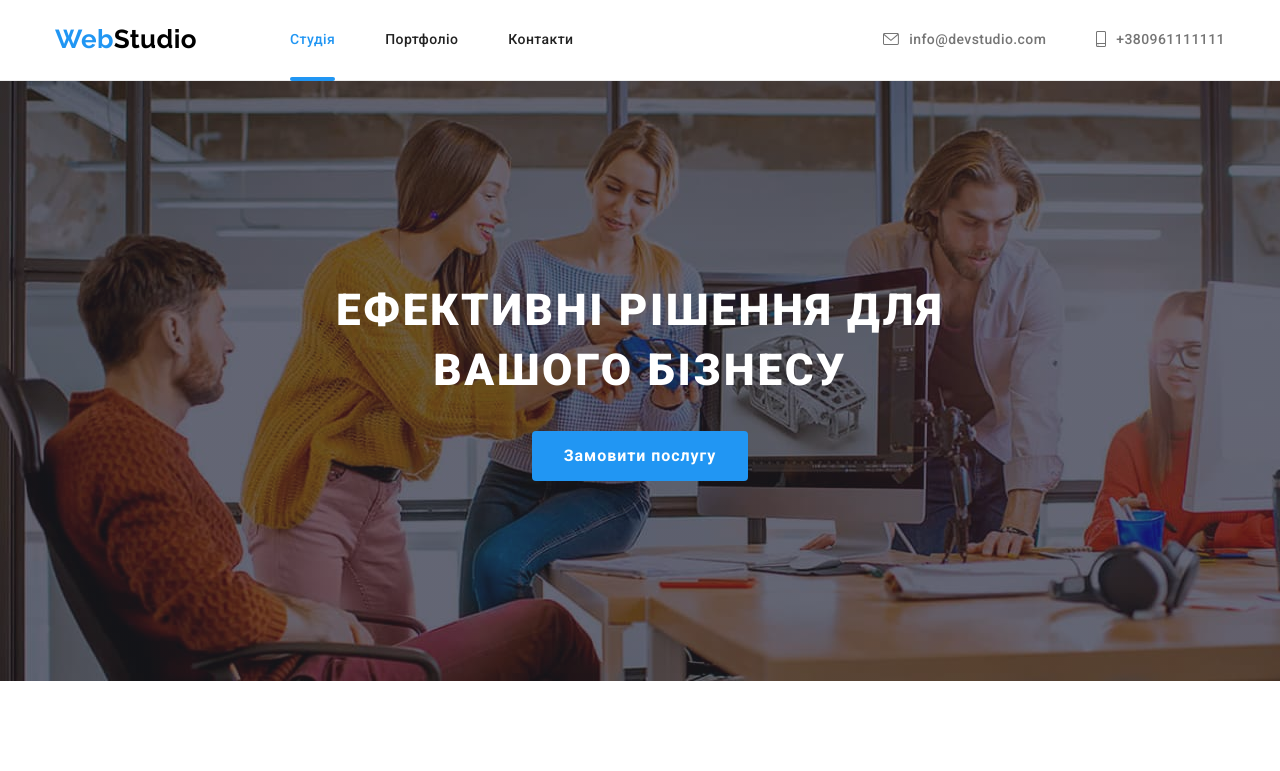
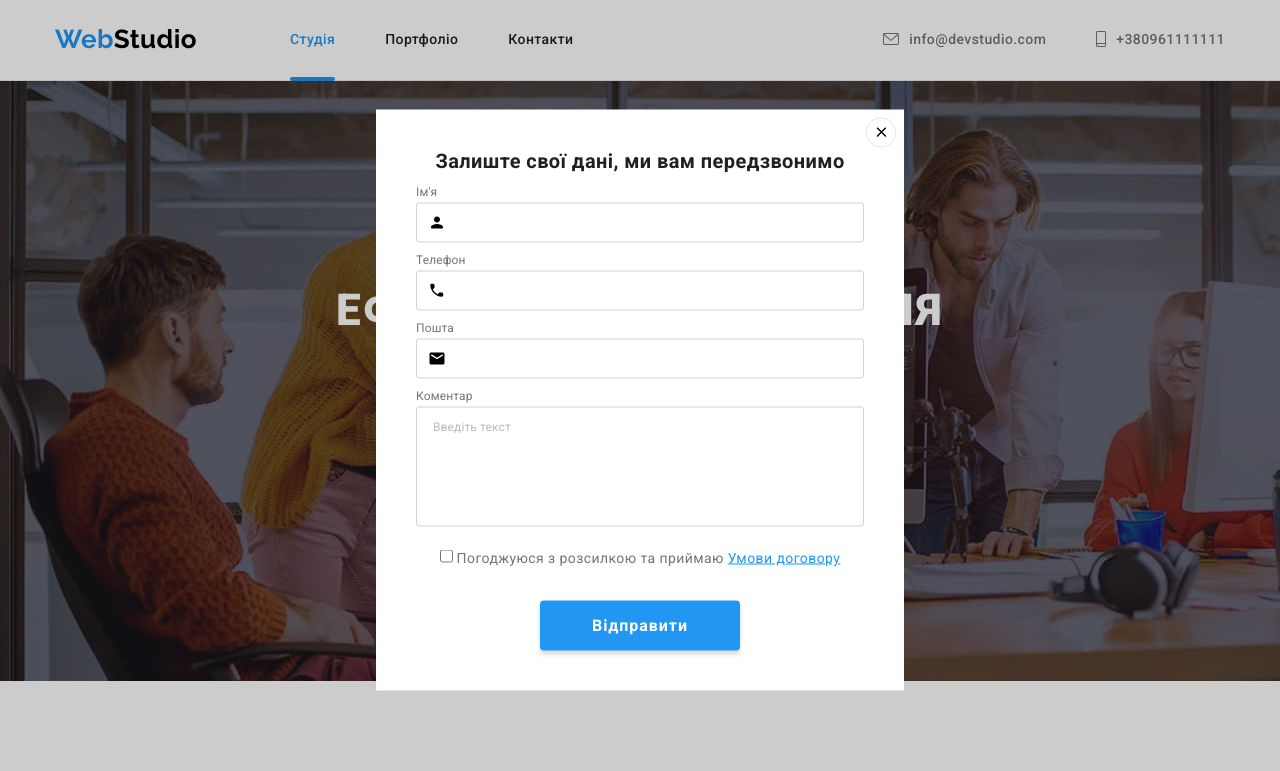
Before and after one commit to kostya3004/goit-markup-hw-06, a plain HTML site: page index.html in a window 1280 px wide. Shown: the top 771 px of the page. Drawn offline with nearby package versions, Linux system fonts and the light colour scheme.

Commit message:
halfway
footer and checkbox needed

```diff
--- a/css/styles.css
+++ b/css/styles.css
@@ -362,7 +362,7 @@ header {
     left: 50%;
     transform: translate(-50%,-50%);
 }
-.btn-close {
+.modal-form-btn-close {
     display: flex;
     justify-content: center;
     align-items: center;
@@ -375,6 +375,101 @@ header {
     border: 1px solid rgba(0, 0, 0, 0.1);
     border-radius: 50%;
 }
+.modal-form {
+    padding: 40px;
+    display: flex;
+    flex-direction: column;
+}
+.modal-form-icon-close:hover,
+.modal-form-icon-close:focus {
+    fill: var(--accent-color);
+}
+.modal-form-input {
+    display: block;
+    width: 100%;
+    height: 40px;
+    margin-bottom: 10px;
+    border: 1px solid rgba(33, 33, 33, 0.2);
+    border-radius: 4px;
+    padding-left: 42px;
+}
+.modal-form-input-label {
+    margin-bottom: 4px;
+    font-size: 12px;
+    line-height: 14px;
+    letter-spacing: 0.01em;
+    color: var(--secondary-color);
+    display: block;
+}
+.modal-form-comment {
+    display: block;
+    resize: none;
+    width: 100%;
+    height: 120px;
+    border: 1px solid rgba(33, 33, 33, 0.2);
+    border-radius: 4px;
+    margin-bottom: 20px;
+    padding: 12px 16px;
+}
+.modal-form-comment::placeholder {
+    font-size: 12px;
+    line-height: 14px;
+    letter-spacing: 0.01em;
+    color: rgba(117, 117, 117, 0.5);
+}
+.modal-form-btn-send {
+    width: 200px;
+    height: 50px;
+    font-size: 16px;
+    font-weight: 700;
+    line-height: 188%;
+    color: var(--dark-scheme-text-color);
+    background-color: var(--accent-color);
+    letter-spacing: 0.06em;
+    box-shadow: 0px 4px 4px rgba(0, 0, 0, 0.15);
+    border-radius: 4px;
+    border: none;
+    align-self: center;
+}
+.modal-form-icon {
+    position: absolute;
+    top: 50%;
+    left: 12px;
+    transform: translate(0%,-50%);
+}
+.modal-form-heading {
+    display: block;
+    font-size: 20px;
+    line-height: 23px;
+    align-self: center;
+    margin-bottom: 12px;
+}
+.modal-form-input-container {
+    position: relative;
+}
+.modal-form-input:focus + .modal-form-icon{
+    fill: var(--accent-color);
+}
+.modal-form-input:focus,
+.modal-form-comment:focus {
+    border: 1px solid var(--accent-color);
+    outline: none;
+}
+
+.modal-form-terms-checkbox {
+    display: block;
+    align-self: center;
+    margin-bottom: 30px;
+}
+.modal-form-terms-text {
+    line-height: 171%;
+    color: var(--secondary-color);
+}
+.modal-form-terms-checkbox>a {
+    line-height: 171%;
+    color: var(--accent-color);
+}
+
 /* --------------BODY ------------- */
 /* --------------FOOTER ------------- */
 footer {
--- a/index.html
+++ b/index.html
@@ -539,26 +539,80 @@
         </div>
         <form class="subscribe">
           <p class="subscribe-text">Підпишіться на розсилку</p>
-          <input class="subscribe-input" type="email" name="email" placeholder="E-mail">
+          <input
+            class="subscribe-input"
+            type="email"
+            name="email"
+            placeholder="E-mail"
+          />
           <div class="subscribe-button-block">
             <button class="subscribe-button">Підписатися</button>
-            <svg class="subscribe-icon" width="24" height="24" >
-              <use href="./images/icons.svg#icon-send" aria-label="send icon"></use>
+            <svg class="subscribe-icon" width="24" height="24">
+              <use
+                href="./images/icons.svg#icon-send"
+                aria-label="send icon"
+              ></use>
             </svg>
           </div>
         </form>
       </div>
     </footer>
-    <div class="backdrop is-hidden" data-modal>
+    <div class="backdrop" data-modal>
       <div class="modal">
-        <button class="btn-close" type="button" data-modal-close>
-          <svg class="icon-close" width="18" height="18">
+        <button class="modal-form-btn-close" type="button" data-modal-close>
+          <svg class="modal-form-icon-close" width="18" height="18">
             <use
               aria-label="close icon"
               href="./images/icons.svg#icon-close"
             ></use>
           </svg>
         </button>
+        <form class="modal-form">
+          <b class="modal-form-heading"
+            >Залиште свої дані, ми вам передзвонимо</b
+          >
+          <label class="modal-form-label">
+            <span class="modal-form-input-label">Ім'я</span>
+            <div class="modal-form-input-container">
+              <input class="modal-form-input" type="text" name="username" />
+              <svg class="modal-form-icon" width="18" height="18">
+                <use href="./images/icons.svg#icon-person"></use>
+              </svg>
+            </div>
+          </label>
+          <label class="modal-form-label">
+            <span class="modal-form-input-label">Телефон</span>
+            <div class="modal-form-input-container">
+              <input class="modal-form-input" type="tel" name="usertel" />
+              <svg class="modal-form-icon" width="18" height="18">
+                <use href="./images/icons.svg#icon-phone"></use>
+              </svg>
+            </div>
+          </label>
+          <label class="modal-form-label">
+            <span class="modal-form-input-label">Пошта</span>
+            <div class="modal-form-input-container">
+              <input class="modal-form-input" type="email" name="useremail" />
+              <svg class="modal-form-icon" width="18" height="18">
+                <use href="./images/icons.svg#icon-email"></use>
+              </svg>
+            </div>
+          </label>
+          <label class="modal-form-label">
+            <span class="modal-form-input-label">Коментар</span>
+            <textarea
+              class="modal-form-comment"
+              placeholder="Введіть текст"
+            ></textarea>
+          </label>
+          <label class="modal-form-terms-checkbox">
+            <input type="checkbox" name="terms" />
+            <span class="modal-form-terms-text"
+              >Погоджуюся з розсилкою та приймаю </span
+            ><a href="">Умови договору</a>
+          </label>
+          <button class="modal-form-btn-send">Відправити</button>
+        </form>
       </div>
     </div>
     <script src="./js/modal.js"></script>
```
Lines whose indentation alone changed are shown as unchanged.
